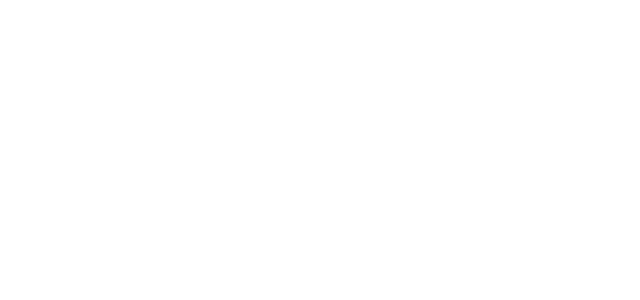
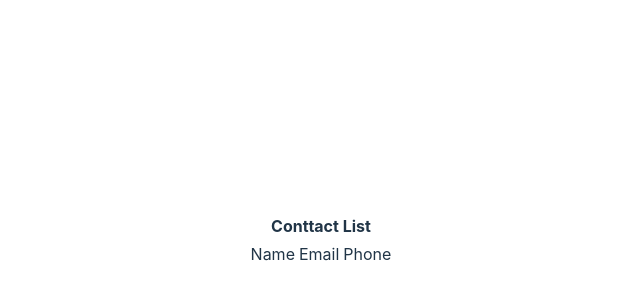
Before and after one commit to jdhm1077/Block-26-Workshop-Contact-List, a React (Vite) app: page / in a window 1280 px wide. Shown: the part 160-460 px from the top of the page, without its empty margins (319-959 px from the left). Built offline with nearby package versions, Linux system fonts and the light colour scheme.

Commit message:
const contactList

```diff
--- a/src/App.jsx
+++ b/src/App.jsx
@@ -1,13 +1,14 @@
 import { useState } from 'react'
-
+import ContactList from './components/ContactList'
 import './App.css'
 
-function App() {
-  const [count, setCount] = useState(0)
+
+const App = () => {
+
 
   return (
     <>
-
+      <ContactList />
     </>
   )
 }
--- a/src/components/ContactList.jsx
+++ b/src/components/ContactList.jsx
@@ -0,0 +1,33 @@
+import React from "react";
+
+const ContactList = () => {
+
+    return (
+    <table>
+        <thead>
+          <tr>
+            <th colSpan="3">Conttact List</th>
+         </tr>
+        </thead>
+
+     <tbody>
+            <tr>
+                <td>Name</td>
+                <td>Email</td>
+                <td>Phone</td>
+            </tr>
+            {
+
+            }
+     </tbody>
+    </table>
+
+
+
+
+
+    );
+
+}
+
+export default ContactList;
```
